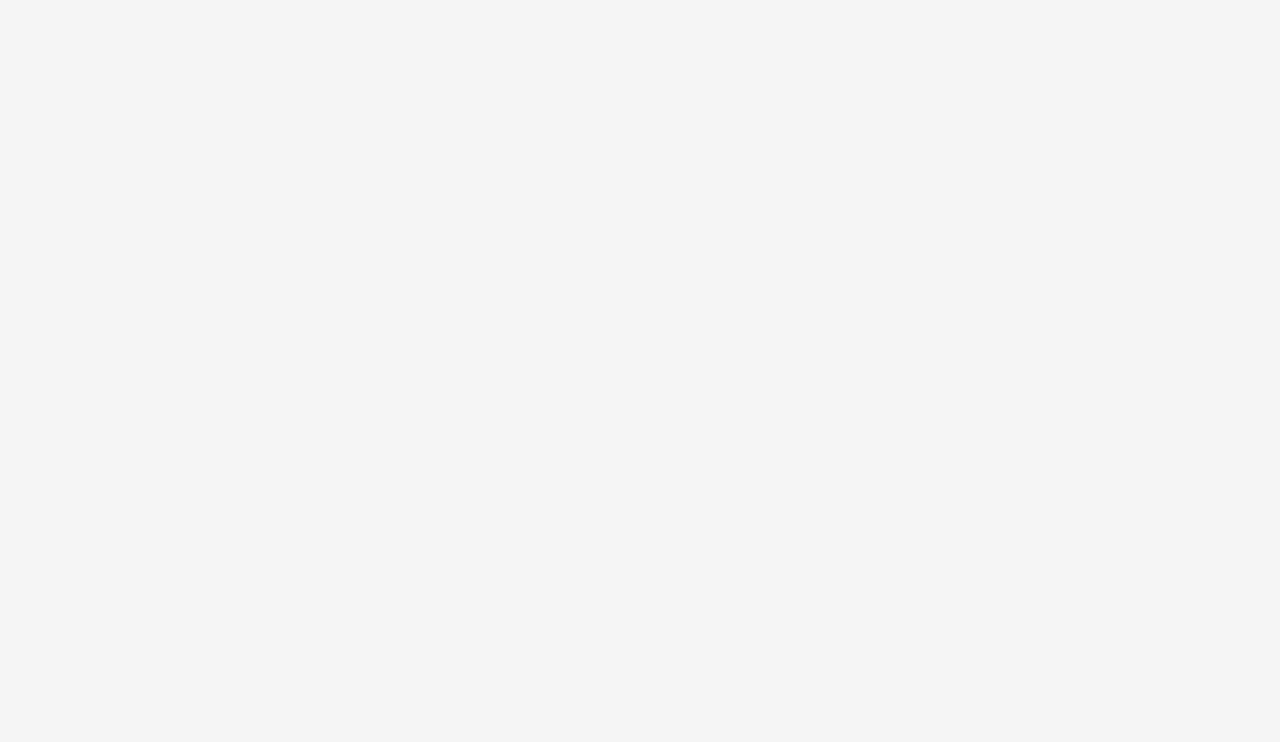
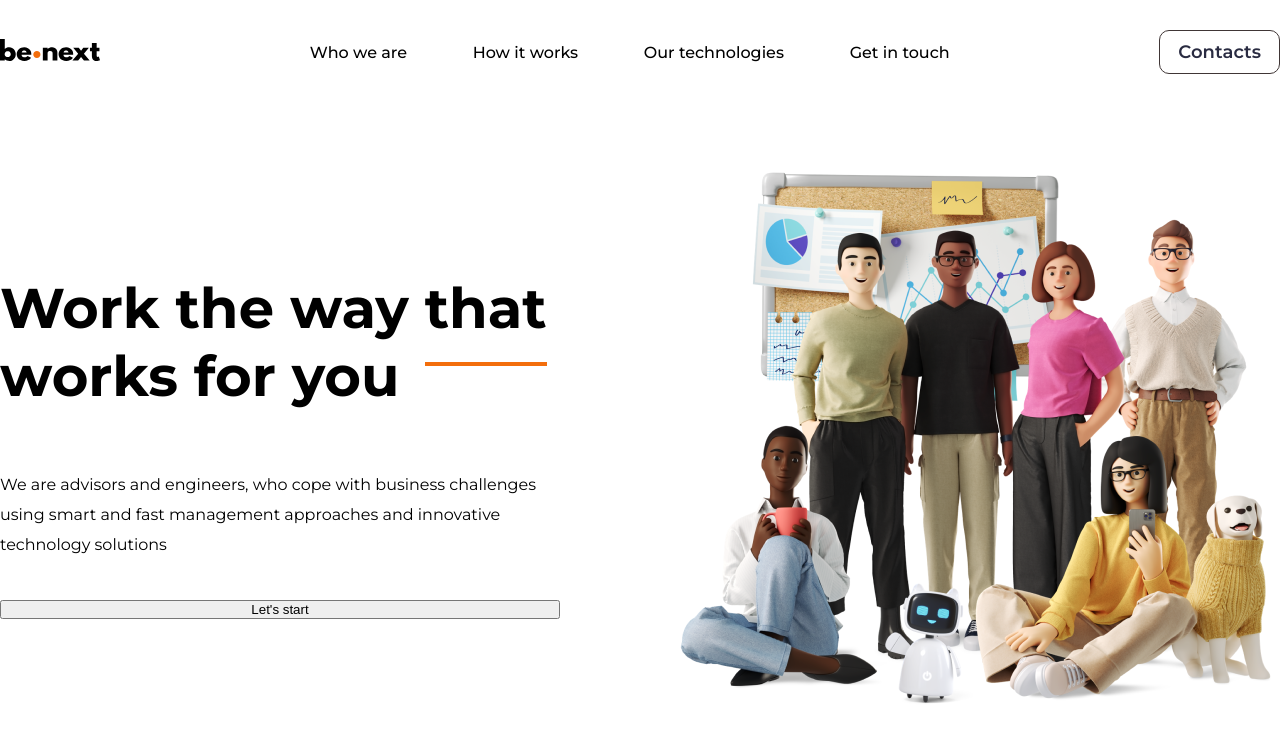
Before and after one commit to martun-avagyan/Be.Next, a plain HTML site: page index.html in a window 1280 px wide. Drawn offline with Linux system fonts and the light colour scheme.

Commit message:
feat: add navbar and hero section

```diff
--- a/index.html
+++ b/index.html
@@ -1,13 +1,44 @@
 <!DOCTYPE html>
 <html lang="en">
-<head>
-    <meta charset="UTF-8">
-    <meta http-equiv="X-UA-Compatible" content="IE=edge">
-    <meta name="viewport" content="width=device-width, initial-scale=1.0">
-    <link rel="stylesheet" href="style.css">
+  <head>
+    <meta charset="UTF-8" />
+    <meta http-equiv="X-UA-Compatible" content="IE=edge" />
+    <meta name="viewport" content="width=device-width, initial-scale=1.0" />
+    <link rel="stylesheet" href="style.css" />
     <title>Be.Next</title>
-</head>
-<body>
-
-</body>
+  </head>
+  <body>
+    <div class="content container">
+      <nav class="navbar">
+        <div class="navbar__logo">
+          <img src="public/images/Logo.svg" alt="logo" />
+        </div>
+        <div class="navbar__links">
+          <a href="#" class="nav__link">Who we are</a>
+          <a href="#" class="nav__link">How it works</a>
+          <a href="#" class="nav__link">Our technologies</a>
+          <a href="#" class="nav__link">Get in touch</a>
+        </div>
+        <div>
+          <button class="navbar__btn">Contacts</button>
+        </div>
+      </nav>
+      <section class="hero">
+        <div class="hero__left">
+          <h1 class="hero__heading">
+            Work the way <span class="orange-b">that</span> works for you
+          </h1>
+          <p class="hero__paragraph">
+            We are advisors and engineers, who cope with business challenges
+            using smart and fast management approaches and innovative technology
+            solutions
+          </p>
+          <button class="hero__btn">Let's start</button>
+        </div>
+        <div class="hero__right">
+          <img src="public/images/hero-end.png" alt="team" />
+        </div>
+      </section>
+    </div>
+  </body>
 </html>
--- a/style.css
+++ b/style.css
@@ -4,12 +4,106 @@
   box-sizing: border-box;
 }
 
+@font-face {
+  font-family: Montserrat-400;
+  src: url(public/fonts/Montserrat-Regular.ttf);
+}
+@font-face {
+  font-family: Montserrat-500;
+  src: url(public/fonts/Montserrat-Medium.ttf);
+}
+@font-face {
+  font-family: Montserrat-600;
+  src: url(public/fonts/Montserrat-SemiBold.ttf);
+}
+@font-face {
+  font-family: Montserrat-700;
+  src: url(public/fonts/Montserrat-Bold.ttf);
+}
+
 body {
-  font-family: "Roboto", sans-serif;
-  background-color: #f5f5f5;
+  font-family: Montserrat-400;
+  font-size: 16px;
+  max-width: 1440px;
+}
+
+:root {
+  --color-primary: #000000;
+  --color-secondary: #f36e0c;
+  --color-nav: #292b41;
 }
 
 a,
-li {
+a:hover,
+a:active,
+a:visited {
   text-decoration: none;
+  color: #000;
 }
+
+.container {
+  max-width: 1280px;
+  margin: 30px auto;
+}
+
+.navbar {
+  display: flex;
+  justify-content: space-between;
+  align-items: center;
+  font-family: Montserrat-500;
+}
+
+.navbar__logo {
+}
+
+.navbar__links {
+  display: flex;
+  justify-content: space-between;
+  align-items: center;
+  width: 50%;
+}
+
+.navbar__links a:hover,
+.navbar__links a:active {
+  border-bottom: 4px solid var(--color-secondary);
+}
+
+.navbar__btn {
+  border: 0.5px solid #403636;
+  border-radius: 10px;
+  padding: 10px 18px;
+  font-family: Montserrat-600;
+  font-size: 18px;
+  background: #ffffff;
+  color: var(--color-nav);
+}
+
+.hero {
+  display: flex;
+  justify-content: space-between;
+  align-items: center;
+  gap: 120px;
+  margin-top: 84px;
+}
+
+.hero__left {
+  display: flex;
+  flex-direction: column;
+}
+
+.hero__heading {
+  font-family: Montserrat-700;
+  font-size: 56px;
+}
+
+.hero__heading span {
+  padding-bottom: 20px;
+  border-bottom: 4px solid var(--color-secondary);
+}
+
+.hero__paragraph {
+  font-family: Montserrat-400;
+  font-size: 16px;
+  margin: 60px 0 40px 0;
+  line-height: 30px;
+}
```
Also changed, not shown: public/fonts/Montserrat-Bold.ttf (added), public/fonts/Montserrat-Medium.ttf (added), public/fonts/Montserrat-Regular.ttf (added), public/fonts/Montserrat-SemiBold.ttf (added), public/images/Logo.svg (added), public/images/hero-end.png (added).
